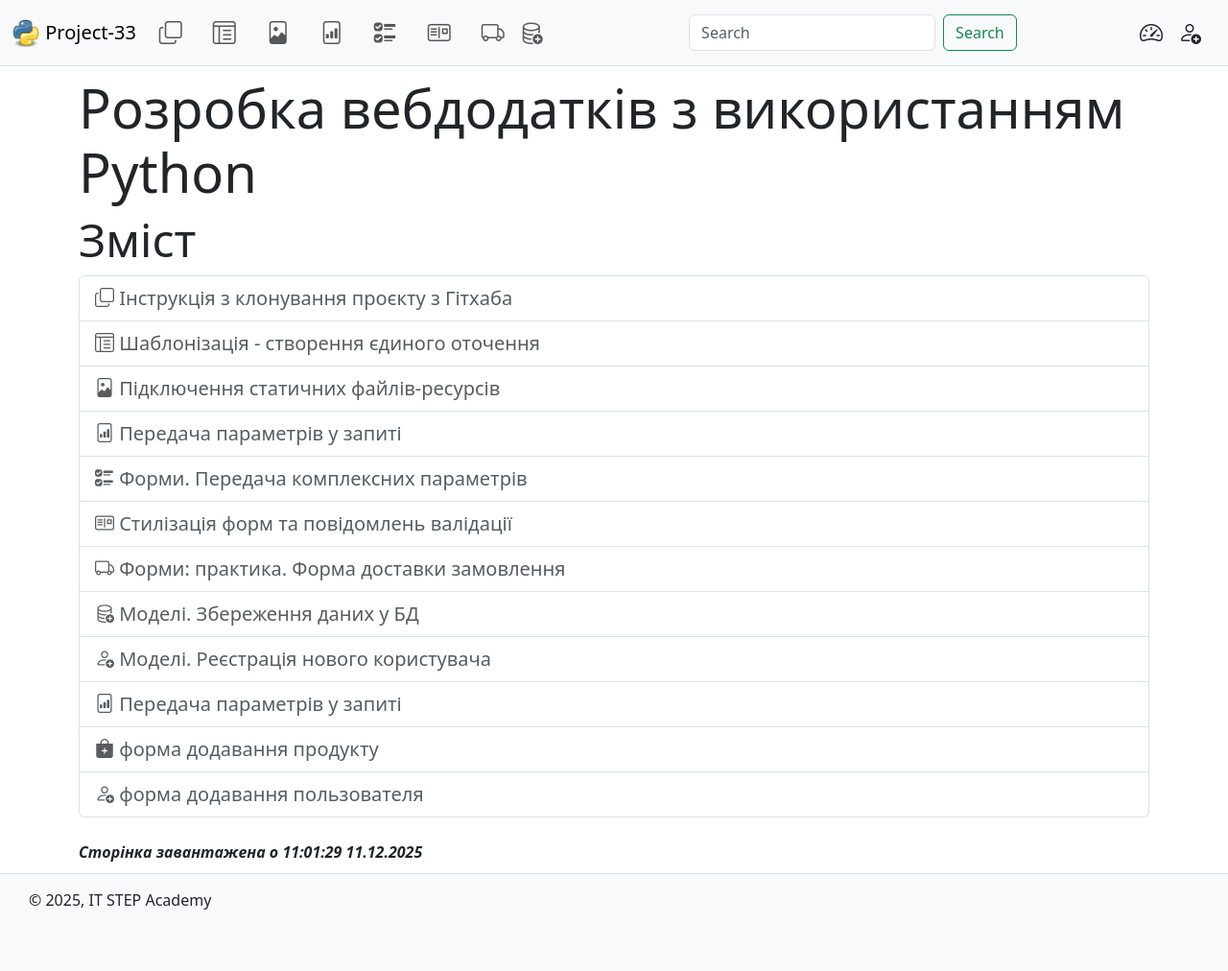
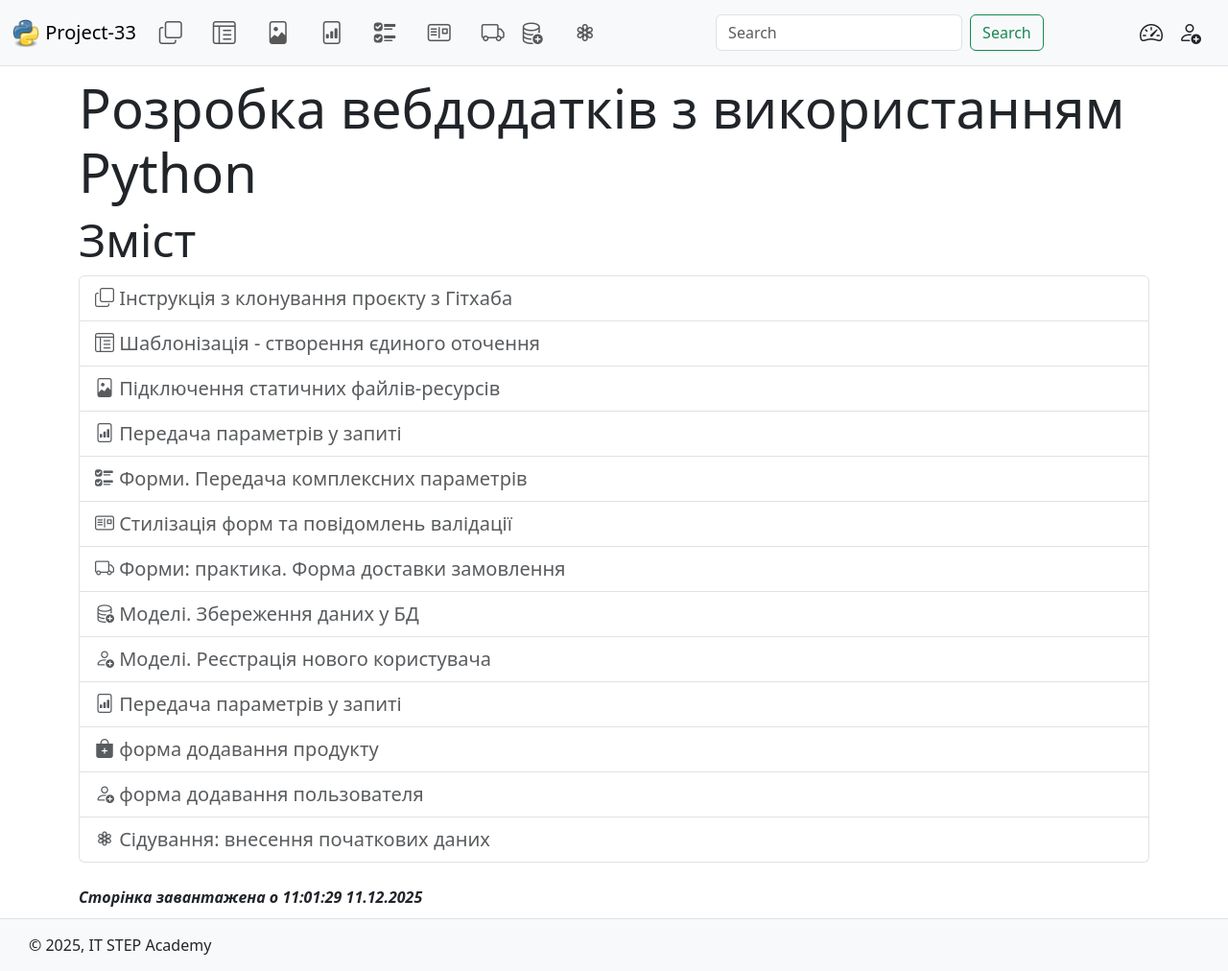
Before and after one commit to Mtveii/PyWeb, a Django app: page / in a window 1280 px wide. Shown: the whole page at 96% size. Before the commit the page ends 948 px from the top, so only its background shows below. Run offline with Django 5.2, Linux system fonts and the light colour scheme; some libraries are stand-ins or nearby versions.

Commit message:
Сохранение изменений в App33/templates/home.html

```diff
--- a/MyProject/App33/templates/_layout.html
+++ b/MyProject/App33/templates/_layout.html
@@ -55,6 +55,12 @@
                            title="Моделі. Збереження даних у БД"
                            href="/models">
                             <i class="bi bi-database-add me-3" style="font-size: 1.5rem;"></i></a>
+                    </li>
+                    <li class="nav-item">
+                        <a class="nav-link"
+                           title="Сідування: внесення початкових даних"
+                           href="/seed">
+                            <i class="bi bi-flower3 me-3" style="font-size: 1.5rem;"></i></a>
                     </li>
                 </ul>
 
--- a/MyProject/App33/templates/home.html
+++ b/MyProject/App33/templates/home.html
@@ -56,6 +56,10 @@
         <i class="bi bi-person-add"></i>
         форма додавання пользователя
     </a>
+    <a class="list-group-item list-group-item-action fs-5" href="/seed">
+        <i class="bi bi-flower3"></i>
+        Сідування: внесення початкових даних
+    </a>
 </div>
 <br/>
 <i style="font-weight:700;">Сторінка завантажена о {{now}}</i>
```
